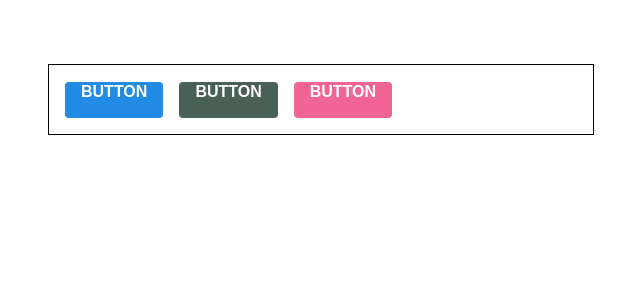
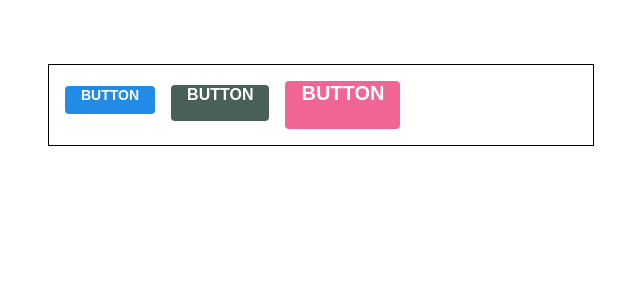
Before and after one commit to ccc4804/react2, a React (Create React App) app in the folder begin-react/: page / in a window 1280 px wide. Shown: the top 300 px of the page, without its empty margins (319-959 px from the left). Built offline with nearby package versions, Linux system fonts and the light colour scheme.

Commit message:
Chapter11 - Styled-Components - 버튼 사이즈 조정하기

```diff
--- a/begin-react/src/App.js
+++ b/begin-react/src/App.js
@@ -16,13 +16,23 @@
   pink: "#f06595",
 };
 
+const ButtonGroup = styled.div`
+  & + & {
+    margin-top: 1rem;
+  }
+`;
+
 function App() {
   return (
     <ThemeProvider theme={{ palette }}>
       <AppBlock>
-        <Button>BUTTON</Button>
-        <Button color="gray">BUTTON</Button>
-        <Button color="pink">BUTTON</Button>
+        <ButtonGroup>
+          <Button size="small">BUTTON</Button>
+          <Button color="gray">BUTTON</Button>
+          <Button color="pink" size="large">
+            BUTTON
+          </Button>
+        </ButtonGroup>
       </AppBlock>
     </ThemeProvider>
   );
--- a/begin-react/src/components/Button.js
+++ b/begin-react/src/components/Button.js
@@ -18,6 +18,29 @@
   }}
 `;
 
+const sizes = {
+  large: {
+    height: "3rem",
+    fontsize: "1.25rem",
+  },
+  medium: {
+    height: "2.25rem",
+    fontsize: "1rem",
+  },
+  small: {
+    height: "1.75rem",
+    fontsize: "0.875rem",
+  },
+};
+
+const sizeStyles = css`
+  /* 크기 */
+  ${({ size }) => css`
+    height: ${sizes[size].height};
+    font-size: ${sizes[size].fontsize};
+  `}
+`;
+
 const StyledButton = styled.button`
   /*공통 스타일 */
   display: inline-flex;
@@ -30,11 +53,8 @@
   padding-left: 1rem;
   padding-right: 1rem;
 
-  /*크기 설정 */
-  height: 2.25rem;
-  font-size: 1rem;
-
   ${colorStyles}
+  ${sizeStyles}
 
   /*기타 */
   & + & {
@@ -42,9 +62,9 @@
   }
 `;
 
-function Button({ children, color, ...rest }) {
+function Button({ children, color, size, ...rest }) {
   return (
-    <StyledButton color={color} {...rest}>
+    <StyledButton color={color} size={size} {...rest}>
       {children}
     </StyledButton>
   );
@@ -52,6 +72,7 @@
 
 Button.defaultProps = {
   color: "blue",
+  size: "medium",
 };
 
 export default Button;
```
